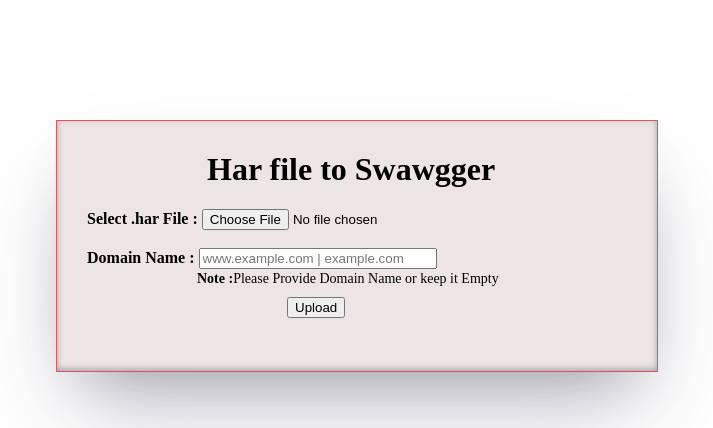
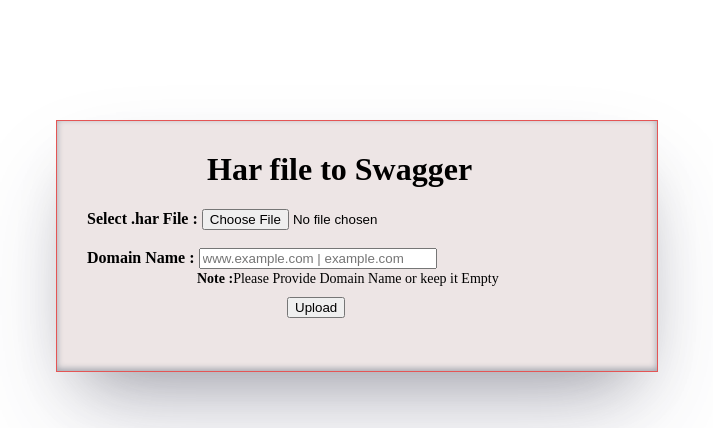
Before and after one commit to pratikc10/harSwag, a Flask app: page / in a window 1280 px wide. Shown: the top 428 px of the page, without its empty margins (283-996 px from the left). Run offline with Flask 3, Linux system fonts and the light colour scheme.

Commit message:
Made updates in readme, dockerfile and template

```diff
--- a/templates/index.html
+++ b/templates/index.html
@@ -5,7 +5,7 @@
 <body>
     <div style="border: 1px solid rgb(228, 85, 85); width: 600px; height: 250px;margin: auto; margin-top: 120px;background-color: rgb(237, 229, 229);box-shadow: rgba(50, 50, 93, 0.25) 0px 50px 100px -20px, rgba(0, 0, 0, 0.3) 0px 30px 60px -30px, rgba(10, 37, 64, 0.35) 0px -2px 6px 0px inset;">
       <form style="margin: 30px;" id="upload-form" enctype="multipart/form-data">
-        <h1 style="margin-left:120px;">Har file to Swawgger</h1>
+        <h1 style="margin-left:120px;">Har file to Swagger</h1>
         <label for="har_file"><b>Select .har File :</b></label>
         <input type="file" id="har_file" name="har_file">
         <br><br>
```
Also changed, not shown: README.md, 1 other file.
